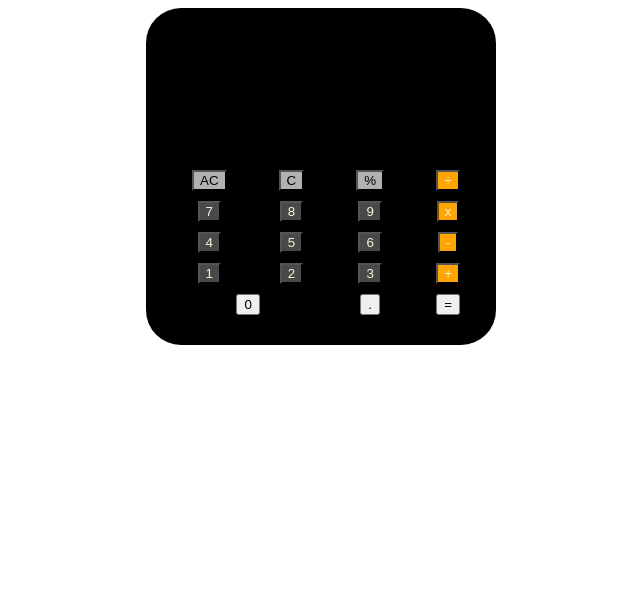
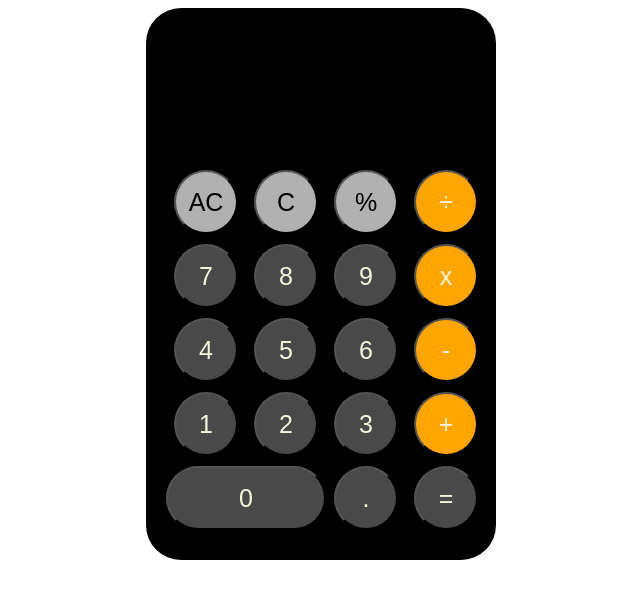
Before and after one commit to mttaskin/ios-calculator, a plain HTML site: page index.html in a window 1280 px wide. Shown: the whole page, without its empty margins (319-959 px from the left). Drawn offline with Linux system fonts and the light colour scheme.

Commit message:
css done

```diff
--- a/style.css
+++ b/style.css
@@ -90,3 +90,32 @@
     grid-column-end: 3;
 
   }
+  .nokta{
+    grid-template-areas: nokta;
+  }
+  .designnokta{
+    background-color: rgb(73, 73, 73);
+    color: beige;
+  }
+  .designeşittir{
+    background-color: rgb(73, 73, 73);
+    color: beige;
+  }
+  .btn{
+    width: 4rem;
+    height: 4rem;
+    border-radius: 50%;
+    font-size: 25px;
+  }
+  .btn:hover{
+    background-color: bisque;
+    color:darkred;
+    cursor: pointer;
+  }
+
+  .designsıfır{
+    background-color: rgb(73, 73, 73);
+    color: beige;
+    width: 100%;
+    border-radius: 35px;
+  }
```
